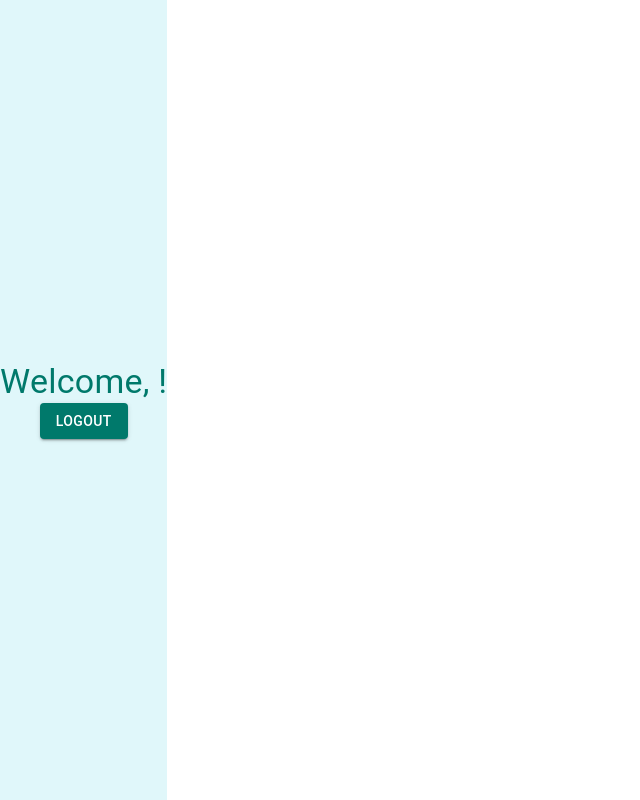
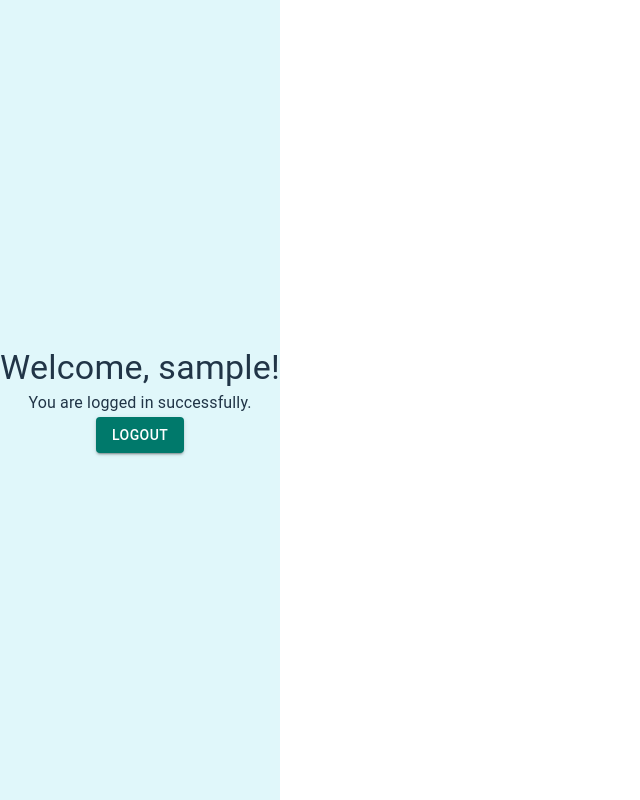
Before and after one commit to Timi16/Tchess, a React (Vite) app: page /home in a window 1280 px wide. Shown: the whole page, without its empty margins (0-640 px from the left). Built offline with nearby package versions, Linux system fonts and the light colour scheme; sample sign-in values are in the browser's storage.

Commit message:
making changes

```diff
--- a/src/AuthScreen.jsx
+++ b/src/AuthScreen.jsx
@@ -66,16 +66,10 @@ const AuthScreen = ({ onLoginSuccess }) => {
 
         // Handle response
         if (response.status === 200) {
-          if (isLogin) {
-            onLoginSuccess(response.data.username);
-            navigate("/home");
-          } else {
-            setSnackbarMessage("Registration successful! Please log in.");
-            setSnackbarOpen(true);
-            setTimeout(() => {
-              navigate("/");
-            }, 3000);
-          }
+          const loggedInUsername = response.data.username;
+          localStorage.setItem("username", loggedInUsername); // Store username in local storage
+          onLoginSuccess(loggedInUsername);
+          navigate("/home");
         } else {
           setSnackbarMessage(response.data.message || "An error occurred");
           setSnackbarOpen(true);
@@ -122,7 +116,6 @@ const AuthScreen = ({ onLoginSuccess }) => {
           helperText={errors.email}
         />
 
-        {/* Password input field updated to hide input */}
         <StyledTextField
           variant="outlined"
           label="Password"
--- a/src/Home.jsx
+++ b/src/Home.jsx
@@ -1,18 +1,30 @@
-import React from 'react';
-import styled from 'styled-components';
-import { Typography, Button } from '@mui/material';
-import { useNavigate } from 'react-router-dom';
+import React, { useEffect, useState } from "react";
+import styled from "styled-components";
+import { Button, Typography } from "@mui/material";
+import { useNavigate } from "react-router-dom";
 
-const Home = ({ username }) => {
+const Home = () => {
+  const [username, setUsername] = useState("");
   const navigate = useNavigate();
 
+  useEffect(() => {
+    const storedUsername = localStorage.getItem("username");
+    if (storedUsername) {
+      setUsername(storedUsername);
+    } else {
+      navigate("/");
+    }
+  }, [navigate]);
+
   const handleLogout = () => {
-    navigate('/');
+    localStorage.removeItem("username");
+    navigate("/");
   };
 
   return (
     <Container>
-      <WelcomeText variant="h4">Welcome, {username}!</WelcomeText>
+      <Typography variant="h4">Welcome, {username}!</Typography>
+      <Typography variant="subtitle1">You are logged in successfully.</Typography>
       <StyledButton variant="contained" onClick={handleLogout}>
         Logout
       </StyledButton>
@@ -26,18 +38,14 @@ export default Home;
 const Container = styled.div`
   height: 100vh;
   display: flex;
-  flex-direction: column;
   justify-content: center;
   align-items: center;
+  flex-direction: column;
   background-color: #e0f7fa;
 `;
 
-const WelcomeText = styled(Typography)`
-  color: #00796b;
-  margin-bottom: 2rem;
-`;
-
 const StyledButton = styled(Button)`
+  margin-top: 1.5rem;
   background-color: #00796b !important;
   color: white !important;
 
```
